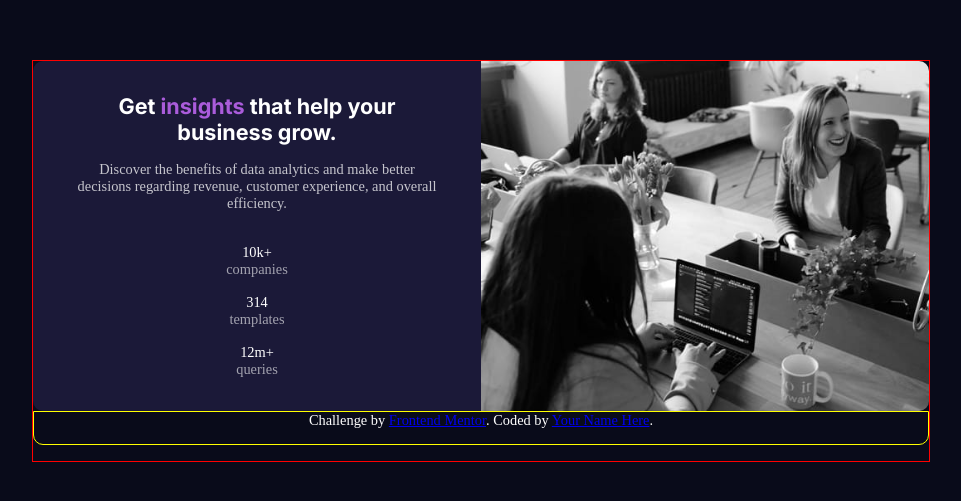
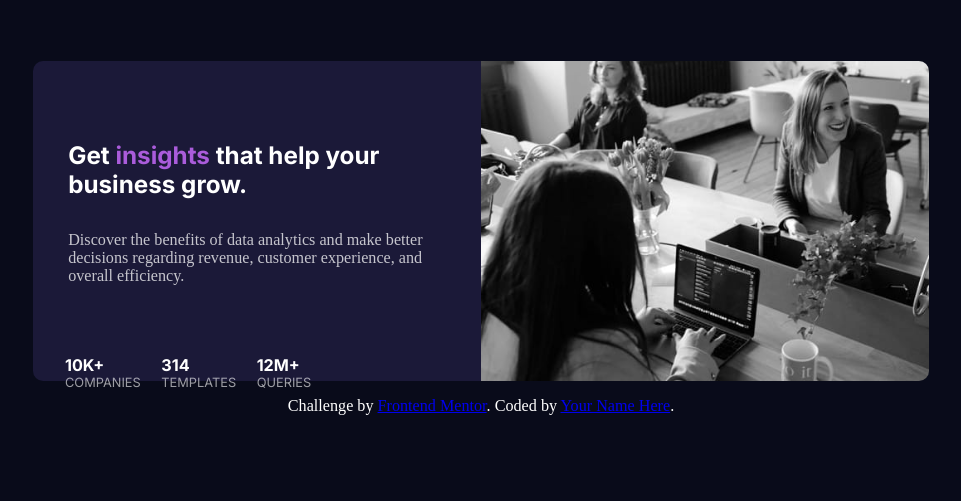
Before and after one commit to GrisGGG/challenges, a plain HTML site: page preview-card/index.html in a window 1280 px wide. Shown: the part 139-640 px from the top of the page, without its empty margins (159-1120 px from the left). Drawn offline with Linux system fonts and the light colour scheme.

Commit message:
adding media queries

```diff
--- a/preview-card/index.html
+++ b/preview-card/index.html
@@ -19,15 +19,15 @@
           <section class="rates">
             <article>
               <p class="main-color">10k+</p>
-              <p>companies</p>
+              <p class="text-p">companies</p>
             </article>
             <article>
               <p class="main-color">314</p>
-              <p>templates</p>
+              <p class="text-p">templates</p>
             </article>
             <article>
-              <p class="main-color">12m+</p>
-              <p>queries</p>
+              <p class="main-color">12M+</p>
+              <p class="text-p">queries</p>
             </article>
           </section>
       </section>
--- a/preview-card/style.css
+++ b/preview-card/style.css
@@ -14,11 +14,11 @@ body{
 }
 .main-color{
     color: hsl(0, 0%, 100%);
+    font-weight: 700;
 }
 .container{
-    border: 1px solid red;
     display: grid;
-    height:95vh;
+    height:auto;
     width:80vw;
     grid-template-columns:[x0] 1fr [x1] 1fr [x2] 1fr [x3] 1fr;
     grid-template-rows:[y0] 1fr [y1] 1fr [y2] 1.5fr [y3] .5fr;
@@ -41,13 +41,14 @@ body{
 .third{
     grid-row:y3/y4;
     grid-column:x0/x4;
-    border: 1px solid yellow;
     border-radius: 0 0 10px 10px;
     color: #fff;
     text-align: center;
 }
 .attribution{
     margin-bottom: 1rem;
+    padding-top:1rem ;
+
 }
 .title{
     font-size: 700;
@@ -67,14 +68,34 @@ body{
 .rates{
     text-align: center;
     color: hsla(0, 0%, 100%, 0.6);
+    font-family: 'Inter', sans-serif;
+    text-transform: uppercase;
 }
 article{
-    margin-top: 1rem;
+    padding-top: 1.4rem;
 }
-@media (min-width: 600px) {
-    .container {
+.text-p{
+    font-size: 0.8rem;
+}
+@media (min-width: 500px) {
+    .container{
+        grid-template-rows:[y0] 1fr [y1] 1.5fr [y2] 1.5fr [y3] 1fr;
+    }
+    .one {
+        grid-column:x0/x4;
+        grid-row:y1/y2;
+    }
+    .two {
+        grid-row:y2/y3;
+        grid-column:x0/x4;
+        padding: 4rem 0 2rem 1rem;
+    }
+}
+@media (min-width: 800px) {
+.container {
+        width:70vw;
+        font-size: 1.01rem;
         height: 50vh;
-        width:70vw;
     }
 .one {
     background-image: url(./images/image-header-desktop.jpg);
@@ -87,4 +108,20 @@ article{
     grid-row:y0/y3;
     border-radius: 10px 0 0 10px;
 }
+.attribution{
+    padding-top:1rem ;
 }
+.title, .ph{
+    text-align: left;
+    padding: 1rem 1rem 1rem 1.2rem;
+}
+.rates{
+    text-align: left;
+    padding-left:1rem ;
+    margin-top: 2rem;
+}
+article{
+    display: inline-block;
+    margin-right: 1rem;
+}
+}
```
